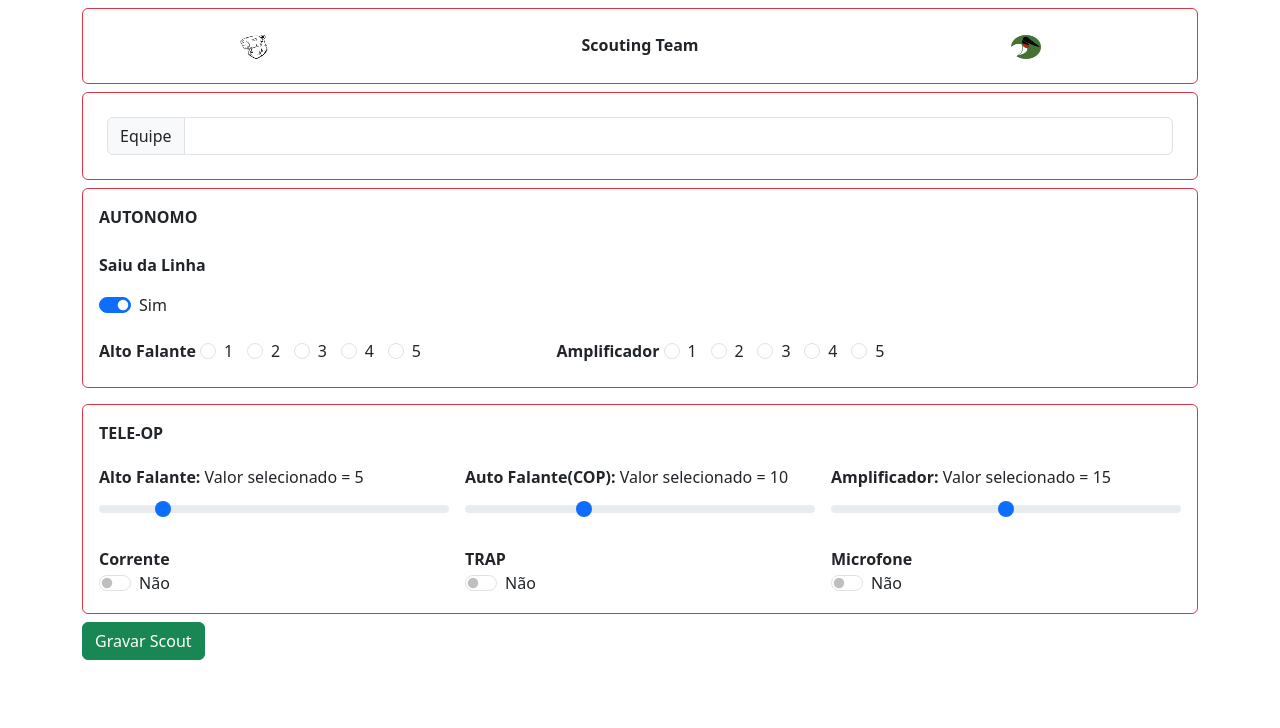
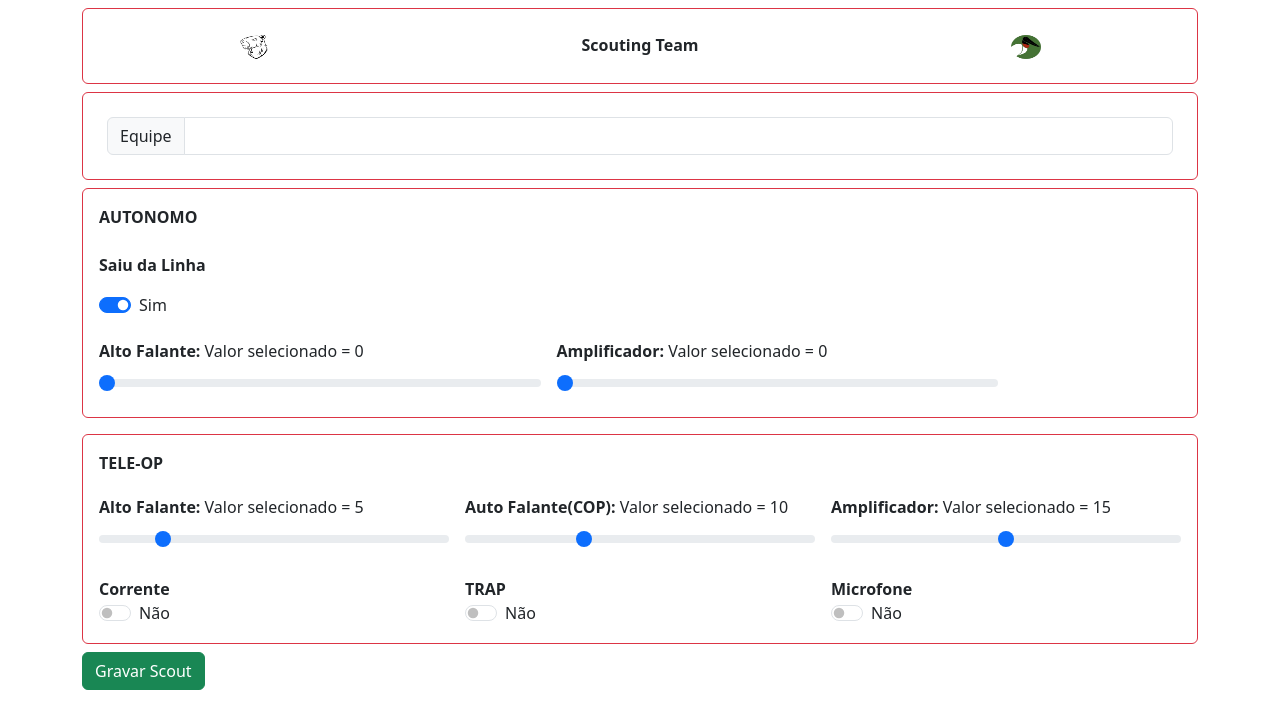
Before and after one commit to fitlgui/FRC, a plain HTML site: page index.html in a window 1280 px wide. Drawn offline with nearby package versions, Linux system fonts and the light colour scheme.

Commit message:
jucacodeareia
13jucadcoa

```diff
--- a/assets/js/script.js
+++ b/assets/js/script.js
@@ -1,3 +1,9 @@
+const rangeInputafautonomo = document.getElementById('rangeafautonomo');
+const rangeValueafautonomo = document.getElementById('afautonomo');
+
+const rangeInputampautonomo = document.getElementById('rangeampautonomo');
+const rangeValueampautonomo= document.getElementById('ampautonomo');
+
 const rangeInputaf = document.getElementById('rangeaf');
 const rangeValueaf = document.getElementById('af');
 
@@ -6,6 +12,14 @@ const rangeValueafc = document.getElementById('afc');
 
 const rangeInputapf = document.getElementById('rangeapf');
 const rangeValueapf = document.getElementById('apf');
+
+rangeInputafautonomo.addEventListener('input', function () {
+    rangeValueafautonomo.textContent = this.value;
+});
+
+rangeInputampautonomo.addEventListener('input', function () {
+    rangeValueampautonomo.textContent = this.value;
+});
 
 rangeInputaf.addEventListener('input', function () {
     rangeValueaf.textContent = this.value;
--- a/index.html
+++ b/index.html
@@ -39,6 +39,7 @@
         <div class="container-fluid p-3 border border-danger border-1 rounded-2">
 
             <form name="" action="#" class="">
+                <!--  -->
                 <span class="fw-bolder">AUTONOMO</span>
                 <div class="row g-3 mt-2">
                     <span class="fw-bolder">Saiu da Linha</span>
@@ -51,61 +52,18 @@
                 </div>
                 <div class="row g-3 mt-3">
                     <div class="col-md-5 mt-1">
-                        <label for="customRange2" class="form-label fw-bold">Alto Falante</label>
-                        <div class="form-check form-check-inline">
-                            <input class="form-check-input" type="radio" name="inlineRadioOptions" id="inlineRadio1"
-                                value="option1">
-                            <label class="form-check-label" for="inlineRadio1">1</label>
-                        </div>
-                        <div class="form-check form-check-inline">
-                            <input class="form-check-input" type="radio" name="inlineRadioOptions" id="inlineRadio2"
-                                value="option2">
-                            <label class="form-check-label" for="inlineRadio2">2</label>
-                        </div>
-                        <div class="form-check form-check-inline">
-                            <input class="form-check-input" type="radio" name="inlineRadioOptions" id="inlineRadio3"
-                                value="option3">
-                            <label class="form-check-label" for="inlineRadio3">3</label>
-                        </div>
-                        <div class="form-check form-check-inline">
-                            <input class="form-check-input" type="radio" name="inlineRadioOptions" id="inlineRadio3"
-                                value="option3">
-                            <label class="form-check-label" for="inlineRadio3">4</label>
-                        </div>
-                        <div class="form-check form-check-inline">
-                            <input class="form-check-input" type="radio" name="inlineRadioOptions" id="inlineRadio3"
-                                value="option3">
-                            <label class="form-check-label" for="inlineRadio3">5</label>
-                        </div>
+                        <label for="customRange2" class="form-label fw-bolder">Alto Falante:</label>
+
+                        <label for="customRange1">Valor selecionado = <span id="afautonomo">0</span></label>
+                        <input type="range" class="form-range" id="rangeafautonomo" min="0" max="10" value="0">
+
                     </div>
                     <!--  -->
                     <div class="col-md-5 mt-1">
-                        <label for="customRange2" class="form-label fw-bold">Amplificador</label>
-                        <div class="form-check form-check-inline">
-                            <input class="form-check-input" type="radio" name="inlineRadioOptions" id="inlineRadio1"
-                                value="option1">
-                            <label class="form-check-label" for="inlineRadio1">1</label>
-                        </div>
-                        <div class="form-check form-check-inline">
-                            <input class="form-check-input" type="radio" name="inlineRadioOptions" id="inlineRadio2"
-                                value="option2">
-                            <label class="form-check-label" for="inlineRadio2">2</label>
-                        </div>
-                        <div class="form-check form-check-inline">
-                            <input class="form-check-input" type="radio" name="inlineRadioOptions" id="inlineRadio3"
-                                value="option3">
-                            <label class="form-check-label" for="inlineRadio3">3</label>
-                        </div>
-                        <div class="form-check form-check-inline">
-                            <input class="form-check-input" type="radio" name="inlineRadioOptions" id="inlineRadio3"
-                                value="option3">
-                            <label class="form-check-label" for="inlineRadio3">4</label>
-                        </div>
-                        <div class="form-check form-check-inline">
-                            <input class="form-check-input" type="radio" name="inlineRadioOptions" id="inlineRadio3"
-                                value="option3">
-                            <label class="form-check-label" for="inlineRadio3">5</label>
-                        </div>
+                        <label for="customRange2" class="form-label fw-bolder">Amplificador:</label>
+
+                        <label for="customRange1">Valor selecionado = <span id="ampautonomo">0</span></label>
+                        <input type="range" class="form-range" id="rangeampautonomo" min="0" max="10" value="0">
                     </div>
                 </div>
 
```
